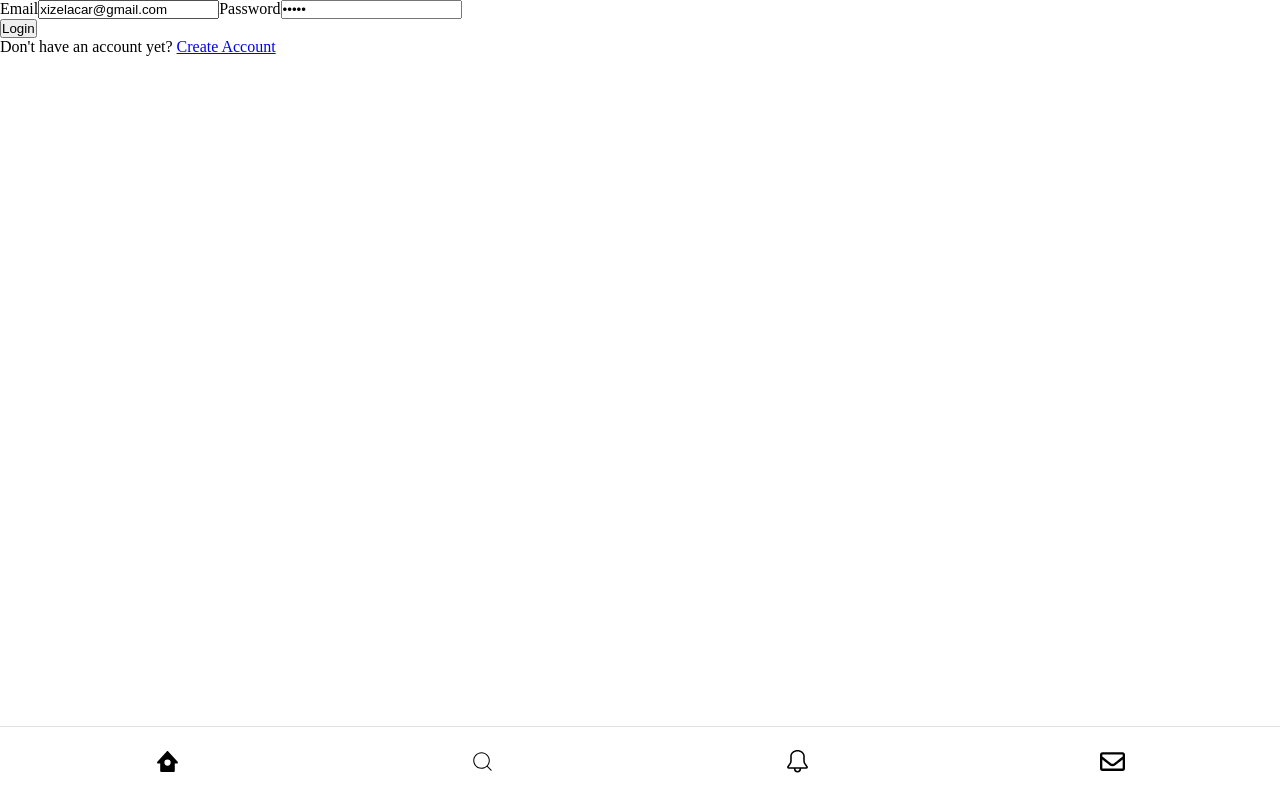
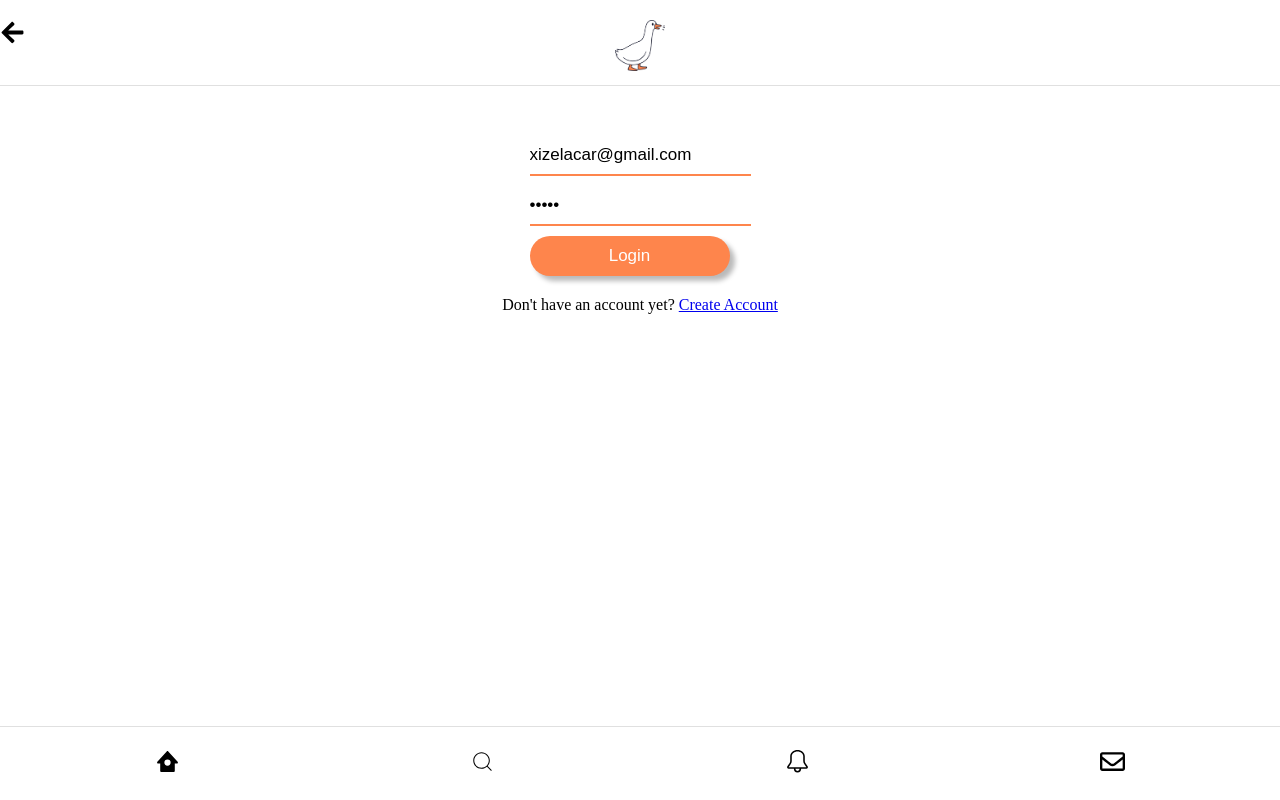
Before and after one commit to xoFrey/Y-App, a React (Vite) app in the folder Frontend/: page /login in a window 1280 px wide. Built offline with nearby package versions, Linux system fonts and the light colour scheme; no server answers.

Commit message:
Login CSS done

```diff
--- a/Frontend/src/pages/Login.jsx
+++ b/Frontend/src/pages/Login.jsx
@@ -2,6 +2,8 @@ import { useContext, useState } from "react";
 import { Link, useNavigate } from "react-router-dom";
 import { TokenContext, UserContext } from "../components/context";
 import { backendUrl } from "../api/api";
+import { FaArrowLeft } from "react-icons/fa";
+import "./css/Login.css";
 
 const Login = () => {
   const [email, setEmail] = useState("xizelacar@gmail.com");
@@ -33,21 +35,29 @@ const Login = () => {
   };
 
   return (
-    <main>
+    <section className="login">
+      <header>
+        <Link to="/">
+          <FaArrowLeft />
+        </Link>
+        <div>
+          <img src="/img/goose_white.png" alt="" />
+        </div>
+      </header>
       <form>
         <div>
-          <label htmlFor="email">Email</label>
           <input
             type="email"
             value={email}
             id="email"
+            placeholder="E-Mail"
             onChange={(e) => setEmail(e.target.value)}
           />
-          <label htmlFor="password">Password</label>
           <input
             type="password"
             value={password}
             id="password"
+            placeholder="Password"
             onChange={(e) => setPassword(e.target.value)}
           />
         </div>
@@ -57,7 +67,7 @@ const Login = () => {
       <p>
         Don't have an account yet? <Link to="/register">Create Account</Link>
       </p>
-    </main>
+    </section>
   );
 };
 
--- /dev/null
+++ b/Frontend/src/pages/css/Login.css
@@ -0,0 +1,59 @@
+.login {
+  display: flex;
+  justify-content: center;
+  align-items: center;
+  flex-direction: column;
+  margin-top: 20px;
+  padding-inline: 10vw;
+}
+
+.login header svg {
+  position: fixed;
+  top: 20px;
+  width: 25px;
+  height: 25px;
+  fill: black;
+}
+
+.login header div {
+  border-bottom: 1px solid rgb(224, 224, 224);
+  width: 100vw;
+  margin-bottom: 50px;
+  text-align: center;
+}
+
+.login header div img {
+  width: 50px;
+  margin-bottom: 10px;
+}
+
+.login form {
+  display: flex;
+  flex-direction: column;
+}
+.login form div {
+  display: flex;
+  flex-direction: column;
+}
+.login form div input {
+  border-style: none;
+  height: 40px;
+  font-size: 17px;
+  border-bottom: 2px solid #fe854c;
+  margin-bottom: 10px;
+}
+.login form div input:focus {
+  outline: none;
+}
+
+.login form button {
+  padding: 10px 14px;
+  border-radius: 20px;
+  border-style: none;
+  box-shadow: 5px 5px 5px rgba(0, 0, 0, 0.274);
+  background-color: #fe854c;
+  width: 200px;
+  margin-bottom: 20px;
+  color: white;
+  font-size: 17px;
+}
```
